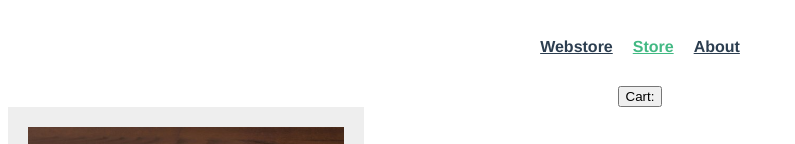
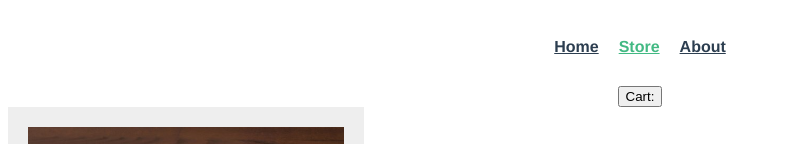
Before and after one commit to stoled/webstore, a Vue app: page /store in a window 1280 px wide. Shown: the top 144 px of the page, without its empty margins (0-795 px from the left). Built offline with nearby package versions, Linux system fonts and the light colour scheme.

Commit message:
names for views

```diff
--- a/src/App.vue
+++ b/src/App.vue
@@ -1,7 +1,7 @@
 <template>
   <div id="app">
     <div id="nav">
-      <router-link to="/" v-text="brand"></router-link>
+      <router-link to="/">Home</router-link>
       <router-link to="/store">Store</router-link>
       <router-link to="/about">About</router-link>
     </div>
--- a/src/views/About.vue
+++ b/src/views/About.vue
@@ -3,3 +3,9 @@
     <h1>This is an about page</h1>
   </div>
 </template>
+
+<script>
+export default {
+  name: 'about'
+}
+</script>
--- a/src/views/Home.vue
+++ b/src/views/Home.vue
@@ -3,3 +3,9 @@
     <h1>Home page</h1>
   </div>
 </template>
+
+<script>
+export default {
+  name: 'home'
+}
+</script>
--- a/src/views/Store.vue
+++ b/src/views/Store.vue
@@ -49,6 +49,7 @@
 
 <script>
 export default {
+  name: 'store',
   data() {
     return {
       showProduct: true,
```
